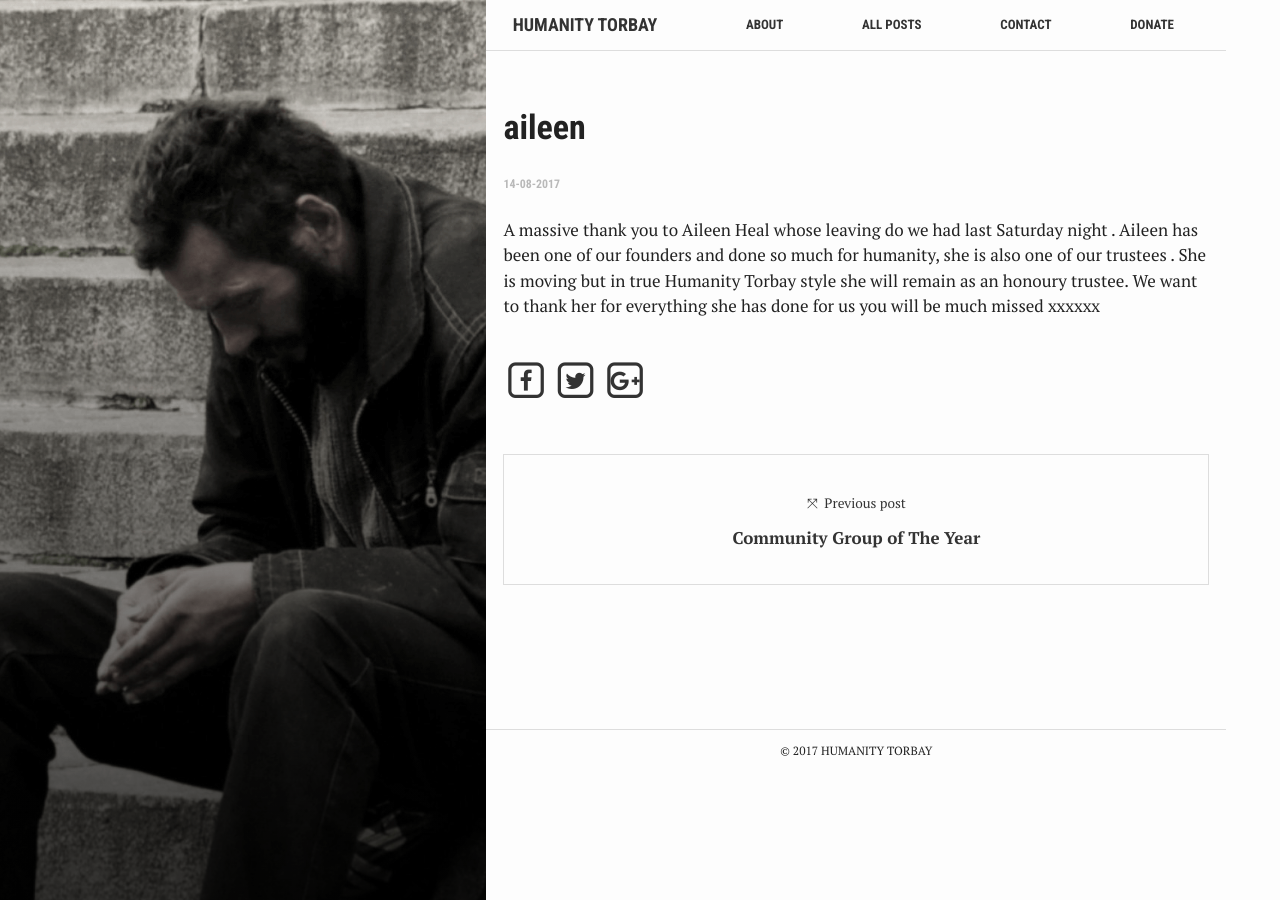
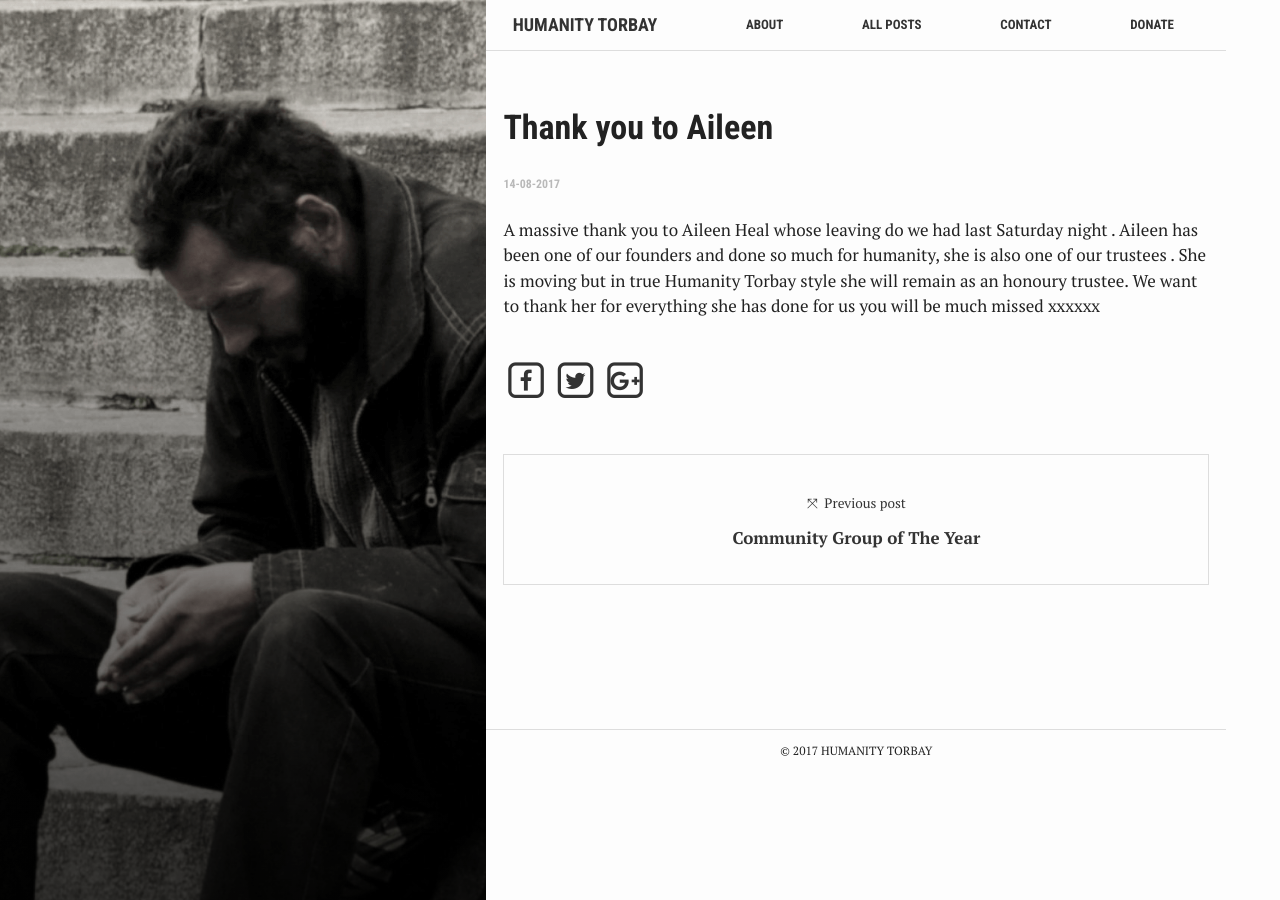
Before and after one commit to elken/humanity, a Jekyll site: the page built from _posts/2017-08-14-aileen.markdown, in a window 1280 px wide. Built offline with Jekyll 4.4.1, drawn with Linux system fonts in a browser that asks for light colours; nearby versions of some CDN libraries.

Commit message:
Updated Aileen

```diff
--- a/_posts/2017-08-14-aileen.markdown
+++ b/_posts/2017-08-14-aileen.markdown
@@ -1,5 +1,5 @@
 ---
-title: aileen
+title: Thank you to Aileen
 date: 2017-08-14 19:13:00 Z
 ---
 
```
